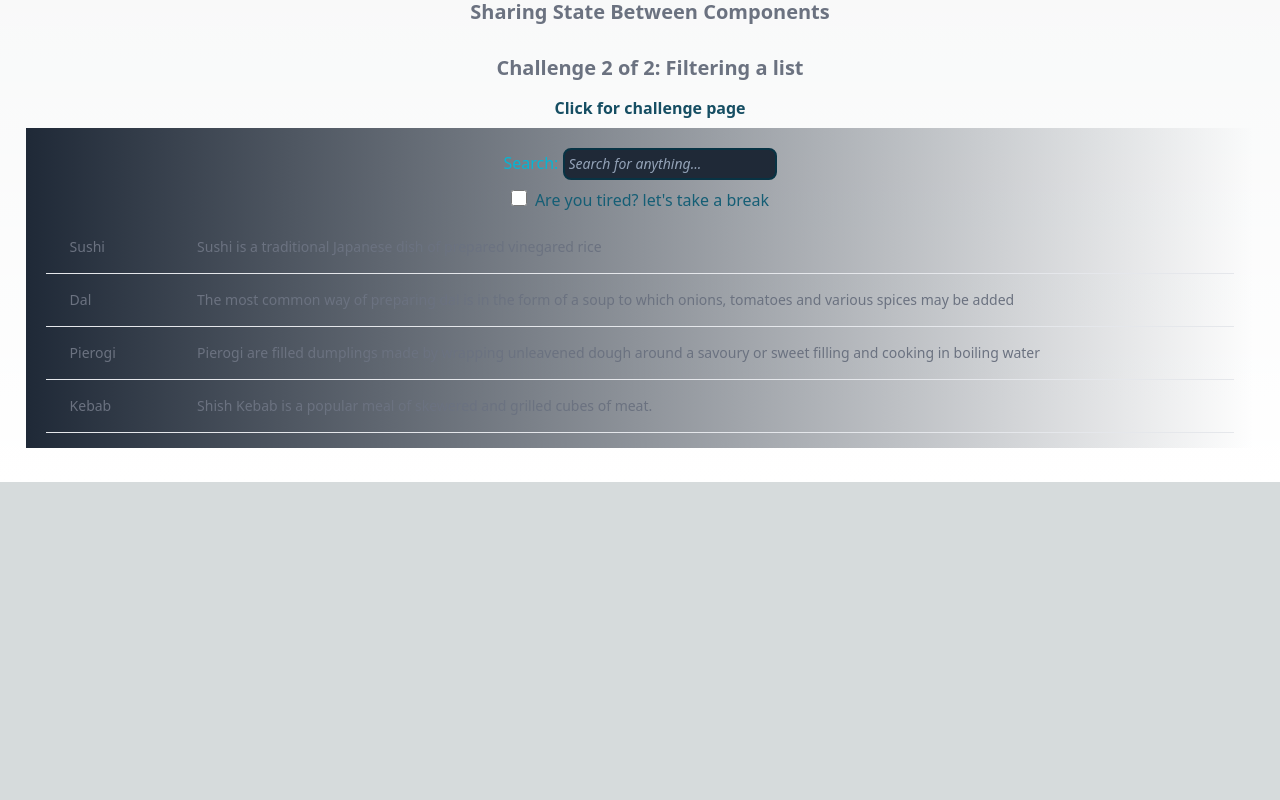
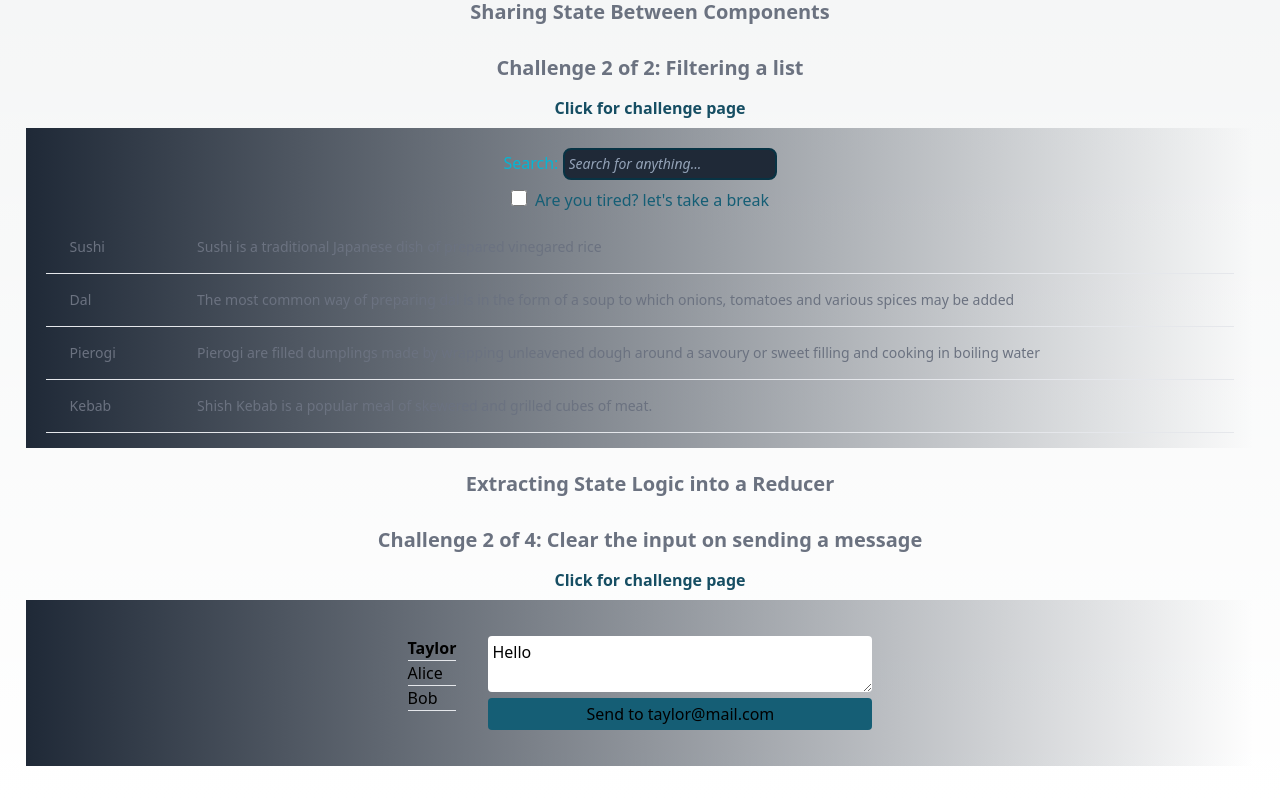
Before and after one commit to belkisarslan/challenge-react, a Next.js app: page /exercise in a window 1280 px wide. Shown: the part 2503-3303 px from the top of the page. Before the commit the page ends 2985 px from the top, so only its background shows below. Built offline with nearby package versions, Linux system fonts and the light colour scheme.

Commit message:
Extracting State Logic into a Reducer

```diff
--- a/src/app/exercise/page.js
+++ b/src/app/exercise/page.js
@@ -7,6 +7,7 @@ import { State } from '@/components/state'
 import React from 'react'
 import "@/app/exercise/exercise.css"
 import Sharing from '@/components/sharing'
+import Extracting from '@/components/extracting'
 
 export default function Exercise() {
   return (
@@ -30,6 +31,7 @@ export default function Exercise() {
      <AddingInteractivity/>
      <Reacting/>
      <Sharing/>
+     <Extracting/>
     </div>
     </>
   )
--- /dev/null
+++ b/src/components/extracting.js
@@ -0,0 +1,38 @@
+"use client"
+import React from 'react'
+import { useReducer } from 'react';
+import Chat from './extractingState/chat';
+import ContactList from './extractingState/contactList';
+import { initialState, messengerReducer } from './extractingState/messengerReducer';
+
+export default function Extracting() {
+  const [state, dispatch] = useReducer(messengerReducer, initialState);
+  const message = state.message;
+  const contact = contacts.find((c) => c.id === state.selectedId);
+  return (
+    <div>
+         <h3 className='p-3 pl-8 text-center text-gray-500 text-xl font-semibold leading-8'>Extracting State Logic into a Reducer</h3>
+        <h4 className='p-3 pl-8 text-center text-gray-500 text-xl font-semibold leading-8'>Challenge 2 of 4: Clear the input on sending a message </h4>
+        <p className='text-center'><a target='_blank' className='p-3 pl-8 text-cyan-900 text-l font-semibold leading-4' href='https://react.dev/learn/extracting-state-logic-into-a-reducer'>Click for challenge page</a></p>
+        <div className=' h-fit p-5 my-2 bg-gradient-to-r from-gray-800 flex justify-center relative'>
+        <ContactList
+        contacts={contacts}
+        selectedId={state.selectedId}
+        dispatch={dispatch}
+      />
+      <Chat
+        key={contact.id}
+        message={message}
+        contact={contact}
+        dispatch={dispatch}
+      />
+        </div>
+    </div>
+  )
+}
+
+const contacts = [
+    {id: 0, name: 'Taylor', email: 'taylor@mail.com'},
+    {id: 1, name: 'Alice', email: 'alice@mail.com'},
+    {id: 2, name: 'Bob', email: 'bob@mail.com'},
+  ];
--- /dev/null
+++ b/src/components/extractingState/chat.js
@@ -0,0 +1,27 @@
+export default function Chat({contact, message, dispatch}) {
+  return (
+    <section className="chat m-2 p-2">
+      <textarea className='w-96 rounded p-1'
+        value={message}
+        placeholder={'Chat to ' + contact.name}
+        onChange={(e) => {
+          dispatch({
+            type: 'edited_message',
+            message: e.target.value,
+          });
+        }}
+      />
+      <br />
+      <button className='bg-cyan-800 p-1 rounded w-96'
+        onClick={() => {
+          alert(`Sending "${message}" to ${contact.email}`);
+          dispatch({
+            type: 'edited_message',
+            message: '',
+          });
+        }}>
+        Send to {contact.email}
+      </button>
+    </section>
+  );
+}
--- /dev/null
+++ b/src/components/extractingState/contactList.js
@@ -0,0 +1,21 @@
+export default function ContactList({contacts, selectedId, dispatch}) {
+    return (
+      <section className="contact-list m-2 p-2">
+        <ul>
+          {contacts.map((contact) => (
+            <li className="border-b" key={contact.id}>
+              <button
+                onClick={() => {
+                  dispatch({
+                    type: 'changed_selection',
+                    contactId: contact.id,
+                  });
+                }}>
+                {selectedId === contact.id ? <b>{contact.name}</b> : contact.name}
+              </button>
+            </li>
+          ))}
+        </ul>
+      </section>
+    );
+  }
--- /dev/null
+++ b/src/components/extractingState/messengerReducer.js
@@ -0,0 +1,25 @@
+export const initialState = {
+    selectedId: 0,
+    message: 'Hello',
+  };
+
+  export function messengerReducer(state, action) {
+    switch (action.type) {
+      case 'changed_selection': {
+        return {
+          ...state,
+          selectedId: action.contactId,
+          message: '',
+        };
+      }
+      case 'edited_message': {
+        return {
+          ...state,
+          message: action.message,
+        };
+      }
+      default: {
+        throw Error('Unknown action: ' + action.type);
+      }
+    }
+}
```
